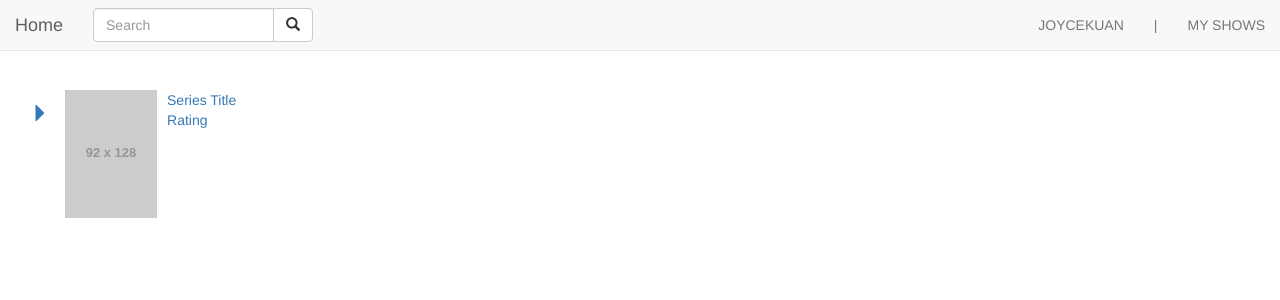
After one commit to kevnfu/e-unibus-pluram, a Python web app: template templates/my-shows.html in a window 1280 px wide. The commit adds this page. Shown: the top 300 px of the page. Run offline with Jinja, Linux system fonts and the light colour scheme; the template is opened without the code that fills it, so the values that code supplies are empty; grey boxes labelled with a size stand in for pictures from a placeholder-image service; some libraries are stand-ins or nearby versions.

Commit message:
Working on improved UI for user list

```diff
--- /dev/null
+++ b/static/css/main.css
@@ -0,0 +1,56 @@
+body { padding-top: 70px; }
+
+@media(max-width:767px) {
+    .navbar .navbar-form {
+        width: 200px;
+        padding-left:0;
+        padding-right:0;
+    }
+}
+@media(min-width:768px) {
+    .navbar .navbar-form {
+        width: 250px;
+    }
+}
+.navbar .navbar-form {
+    padding-top: 0;
+    padding-bottom: 0;
+    margin-right: 0;
+    margin-left: 0;
+    border: 0;
+    -webkit-box-shadow: none;
+    box-shadow: none;
+}
+
+.submit_link{
+    background: none;
+    border: none;
+    color: blue;
+    text-decoration: underline;
+    cursor: pointer;
+}
+
+.active span.glyphicon-triangle-right { display:inline-block; }
+.active span.glyphicon-triangle-bottom { display:none; }
+
+.inactive span.glyphicon-triangle-bottom { display:inline-block; }
+.inactive span.glyphicon-triangle-right { display:none; }
+
+.float-left {
+    float: left;
+    vertical-align: middle;
+    /*display: inline-block;*/
+}
+.series-item {
+    margin-bottom: 10px;
+}
+
+.series-image {
+    float: left;
+    vertical-align: middle;
+    margin-right: 10px;
+}
+.series-title {
+}
+.series-rating {
+}
--- /dev/null
+++ b/static/js/my-shows.js
@@ -0,0 +1,112 @@
+var baseImgUrl = $('meta[name=img-url]').attr('content');
+var ratings;
+
+var HTMLTableEntry = [
+    '<tr class="%classes%">',
+      '<td>%title%</td>',
+      '<td>5</td>',
+      '<td>%airdate%</td>',
+      '<td><input type="checkbox" %checked%></td>',
+    '</tr>'
+].join('\n');
+
+var buildEpisodeEntry = function(json) {
+    var str = HTMLTableEntry
+        .replace('%title%', ['S', json.season_number,
+            'E', json.episode_number, ' ', json.name].join(''))
+        .replace('%airdate%', json.air_date)
+        .replace('%classes%', '');
+    if (true) {
+        str = str.replace('%checked%', 'checked');
+    } else {
+        str = str.replace('%checked%', '');
+    }
+    return str;
+};
+
+var buildSeasonEntry = function(json) {
+    var str = HTMLTableEntry
+        .replace("%title%", 'Season ' + json.season_number)
+        .replace('%airdate%', json.air_date)
+        .replace('%classes%', 'success');
+    if (true) {
+        str = str.replace('%checked%', 'checked');
+    } else {
+        str = str.replace('%checked%', '');
+    }
+    return str;
+}
+
+var HTMLSeriesItem = [
+    '<div class="row series-item">',
+      '<div class="col-xs-12">',
+        '<a class="active toggler" href="#" data-toggle="collapse" data-target="#%target%">',
+          '<span class="glyphicon btn-lg glyphicon-triangle-right float-left"></span>',
+          '<span class="glyphicon btn-lg glyphicon-triangle-bottom float-left"></span>',
+          '<img class="image-responsive series-image" src="%imgurl%" alt="Poster">',
+          '<div>',
+            '<a href="#">%title%</a>',
+          '</div>',
+          '<div>',
+          '<a href="#">Rating</a>',
+          '</div>',
+        '</a>',
+      '</div>',
+    '</div>',
+    '<div id="%target%" class="collapse">',
+      '<table class="table table-hover">',
+        '<thead>',
+          '<tr>',
+            '<th>Title</th>',
+            '<th>Rating</th>',
+            '<th>Airdate</th>',
+            '<th>Watched</th>',
+          '</tr>',
+        '</thead>',
+        '<tbody>',
+          '%entries%',
+        '</tbody>',
+      '</table>',
+    '</div>'
+].join('\n');
+
+var buildSeriesItem = function(json) {
+    var seasons = json.seasons;
+    var entries = "";
+    for (i = 1; i <= json.number_of_seasons; i++) {
+        var season = seasons[i];
+        entries += buildSeasonEntry(season);
+        for (j = 1; j <= season.number_of_episodes; j++) {
+            entries += buildEpisodeEntry(season.episodes[j]);
+        };
+    };
+    var str = HTMLSeriesItem.replace('%title%', json.name)
+        .replace('%entries%', entries)
+        .replace('%imgurl%', baseImgUrl + json.poster_path)
+        .replace(/%target%/g, json.id);
+
+    return str;
+};
+
+var addSeriesItem = function(id) {
+    $('#series-list').append(buildSeriesItem(json));
+    $('#series-list').last().click(function() {
+          $(this).toggleClass('active, inactive');
+    });
+};
+
+
+var loadSeries = function(id) {
+    $.getJSON('http://localhost:8080/series/' + id.toString())
+        .done(function(data) {
+            addSeriesItem(data);
+        })
+        .fail(function() {
+            console.log('fail');
+        });
+};
+
+
+$(document).ready(function(){
+    loadSeries(56570);
+});
--- a/templates/base.html
+++ b/templates/base.html
@@ -1,7 +1,7 @@
 <!DOCTYPE html>
 <html>
 <head>
-  <link type="text/css" rel="stylesheet" href="/static/main.css" />
+  <link type="text/css" rel="stylesheet" href="/static/css/main.css" />
   <title>Under Development</title>
 
   {% block head %}
--- /dev/null
+++ b/templates/my-shows.html
@@ -0,0 +1,132 @@
+<!DOCTYPE html>
+<html lang="en">
+  <head>
+    <meta charset="utf-8">
+    <meta http-equiv="X-UA-Compatible" content="IE=edge">
+    <meta name="viewport" content="width=device-width, initial-scale=1">
+    <!-- The above 3 meta tags *must* come first in the head; any other head content must come *after* these tags -->
+    <title>TEST</title>
+
+    <!-- Bootstrap -->
+    <link href="/static/css/bootstrap.min.css" rel="stylesheet">
+    <!-- My css -->
+    <link rel="stylesheet" type="text/css" href="/static/css/main.css">
+
+    <!-- HTML5 shim and Respond.js for IE8 support of HTML5 elements and media queries -->
+    <!-- WARNING: Respond.js doesn't work if you view the page via file:// -->
+    <!--[if lt IE 9]>
+      <script src="https://oss.maxcdn.com/html5shiv/3.7.2/html5shiv.min.js"></script>
+      <script src="https://oss.maxcdn.com/respond/1.4.2/respond.min.js"></script>
+    <![endif]-->
+
+    <!-- Variables from template -->
+    <meta name="img-url" content="{{img_url}}">
+
+  </head>
+  <body>
+  <!-- NAVBAR -->
+  <nav class="navbar navbar-default navbar-fixed-top">
+    <div class="container-fluid">
+      <div class="navbar-header">
+        <button type="button" class="navbar-toggle" data-toggle="collapse"
+          data-target="#navbar-collapse" aria-expanded="false">
+          <span class="sr-only">Toggle navigation</span>
+          <span class="icon-bar"></span>
+          <span class="icon-bar"></span>
+          <span class="icon-bar"></span>
+        </button>
+        <a class="navbar-brand" href="#">Home</a>
+
+        <form class="navbar-form pull-left" role="search">
+          <div class="input-group">
+            <input type="text" class="form-control" placeholder="Search">
+            <div class="input-group-btn">
+              <button type="submit" class="btn btn-default">
+                <span class="glyphicon glyphicon-search"></span>
+              </button>
+            </div>
+          </div>
+        </form>
+
+
+      </div>
+
+      <div class="collapse navbar-collapse" id="navbar-collapse">
+
+
+        <ul class="nav navbar-nav navbar-right">
+          <li><a href="">JOYCEKUAN</a></li>
+          <li class="hidden-xs"><p class="navbar-text">|</p>
+          <li><a href="">MY SHOWS</a></li>
+        </ul>
+      </div>
+
+    </div>
+  </nav>
+
+
+  <div class="container-fluid">
+    <h1></h1>
+
+    <!-- Series list -->
+    <div id="series-list">
+    <div class="row series-item">
+      <div class="col-xs-12">
+        <a class="active toggler" href="#" data-toggle="collapse" data-target="#demo">
+          <span class="glyphicon btn-lg glyphicon-triangle-right float-left"></span>
+          <span class="glyphicon btn-lg glyphicon-triangle-bottom float-left"></span>
+          <img class="image-responsive series-image" src="http://placehold.it/92x128" alt="Poster">
+
+          <div>
+            <a href="#">Series Title</a>
+          </div>
+          <div>
+          <a href="#">Rating</a>
+          </div>
+        </a>
+      </div>
+    </div>
+
+    <div id="demo" class="collapse">
+      <table class="table table-hover">
+        <thead>
+          <tr>
+            <th>Title</th>
+            <th>Rating</th>
+            <th>Airdate</th>
+            <th>Watched</th>
+          </tr>
+        </thead>
+        <tbody>
+          <tr>
+            <td>S1E2 EPISODE TITLE</td>
+            <td>5</td>
+            <td>11/29/17</td>
+            <td><input type="checkbox"></td>
+          </tr>
+          <tr>
+            <td>S1E3 EPISODE TITLE</td>
+            <td>2</td>
+            <td>11/29/17</td>
+            <td><input type="checkbox"></td>
+          </tr>
+          <tr>
+            <td>S1E4 EPISODE TITLE</td>
+            <td>4</td>
+            <td>11/29/17</td>
+            <td><input type="checkbox"></td>
+          </tr>
+        </tbody>
+
+      </table>
+    </div>
+    </div>
+  </div>
+
+    <!-- jQuery (necessary for Bootstrap's JavaScript plugins) -->
+    <script src="https://ajax.googleapis.com/ajax/libs/jquery/1.11.3/jquery.min.js"></script>
+    <!-- Include all compiled plugins (below), or include individual files as needed -->
+    <script src="/static/js/bootstrap.min.js"></script>
+    <script src="/static/js/my-shows.js"></script>
+  </body>
+</html>
```
Also changed, not shown: database.py (+19 -2 lines), main.py (+29 -7 lines), static/js/vars.js (added, +15 -0 lines), static/main.css (deleted, +0 -7 lines), 1 other file.
